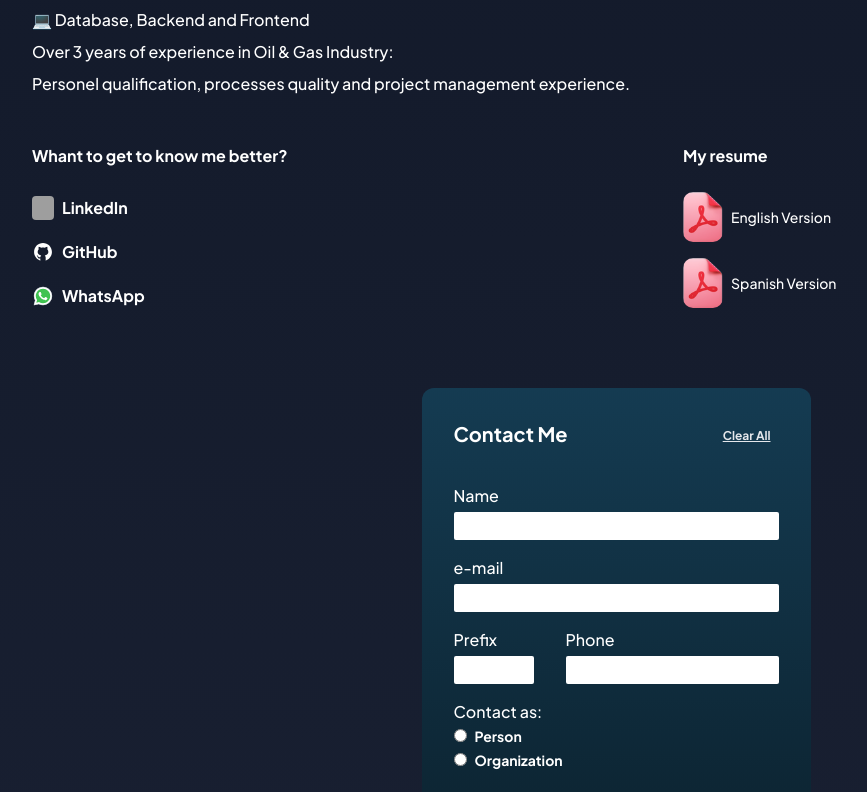
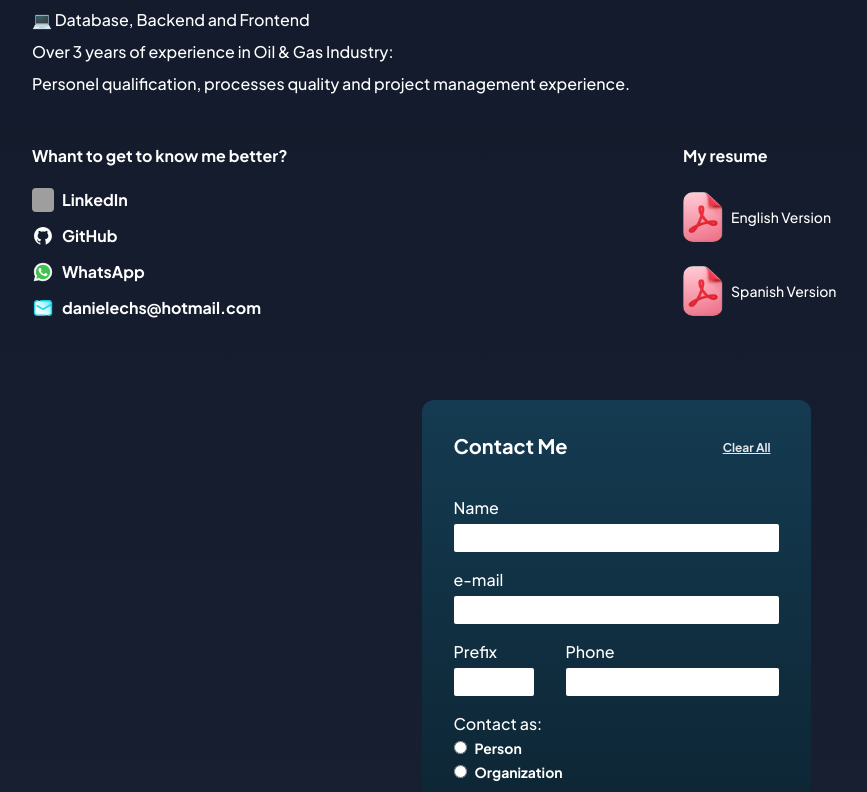
Before and after one commit to danielchavezs/portfolio, a Next.js app in the folder portfolio/: page / in a window 1280 px wide. Shown: the part 1361-2153 px from the top of the page, without its empty margins (24-891 px from the left). Built offline with nearby package versions, Linux system fonts and the light colour scheme; grey boxes are pictures that could not be loaded; a web font is replaced by a local one.

Commit message:
Added email contact info to About Me component.

```diff
--- a/portfolio/src/app/components/aboutMe.tsx
+++ b/portfolio/src/app/components/aboutMe.tsx
@@ -24,7 +24,7 @@ export function AboutMe (){
             </div>
 
             <div className="grid mt-4 lg:grid-flow-col sm:grid-flow-row">
-              <div className="flex flex-col p-4 lg:space-y-5 sm:space-y-2">
+              <div className="flex flex-col p-4 lg:space-y-3 sm:space-y-2">
                 <p className="flex font-semibold lg:mb-2">Whant to get to know me better?</p>
 
                   <a href="https://www.linkedin.com/in/daniel-chavez-engineer-developer/" target="_blank" rel="noopener noreferrer" className="flex flex-row space-x-2 max-w-fit hover:p-1 rounded-md hover:bg-slate-800">
@@ -39,12 +39,16 @@ export function AboutMe (){
                       <MiniLogos src='/whatsapp.svg' alt='Whatsapp Logo'/>
                       <strong>WhatsApp</strong>
                   </a>
+                  <div className="flex flex-row space-x-2 max-w-fit rounded-md">
+                      <MiniLogos src='/mail.png' alt='Mail Logo'/>
+                      <strong>danielechs@hotmail.com</strong>
+                  </div>
               </div>
 
               <div className="flex flex-col w-max p-4">
                 <p className="flex font-semibold mb-6">My resume</p>
 
-                <div className="flex flex-col space-y-4">
+                <div className="flex flex-col space-y-6">
                     <a download="ENG_Daniel_Chavez_CV" href="/CV/ENG_Daniel_Chavez_CV.pdf" className="flex flex-row items-center rounded-md max-w-fit hover:p-1 hover:pl-0 hover:bg-slate-800">
                       <div className="flex max-w-10">
                         <StackLogos src="/pdf_logo.png" alt="PDF Logo"/>
```
Also changed, not shown: portfolio/public/mail.png (added).
